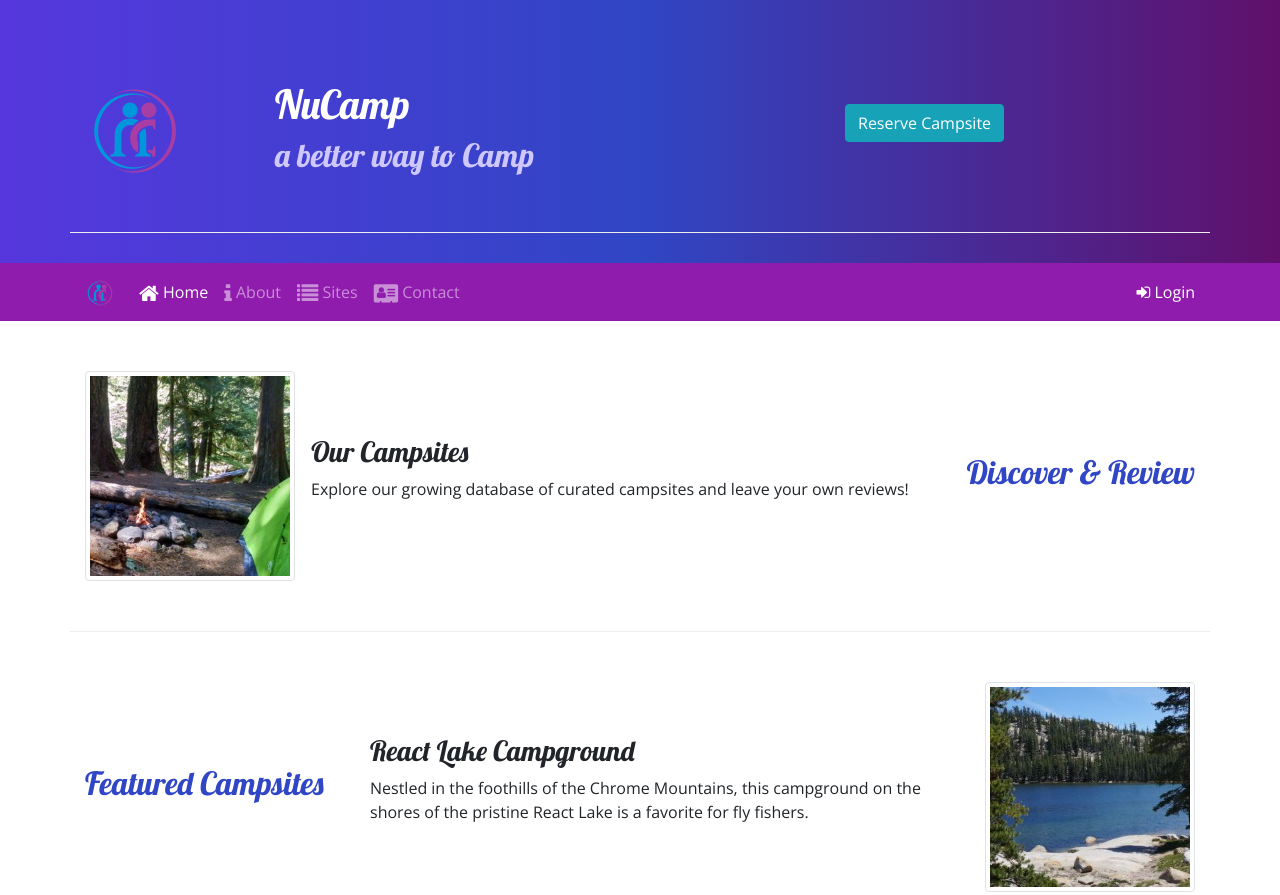
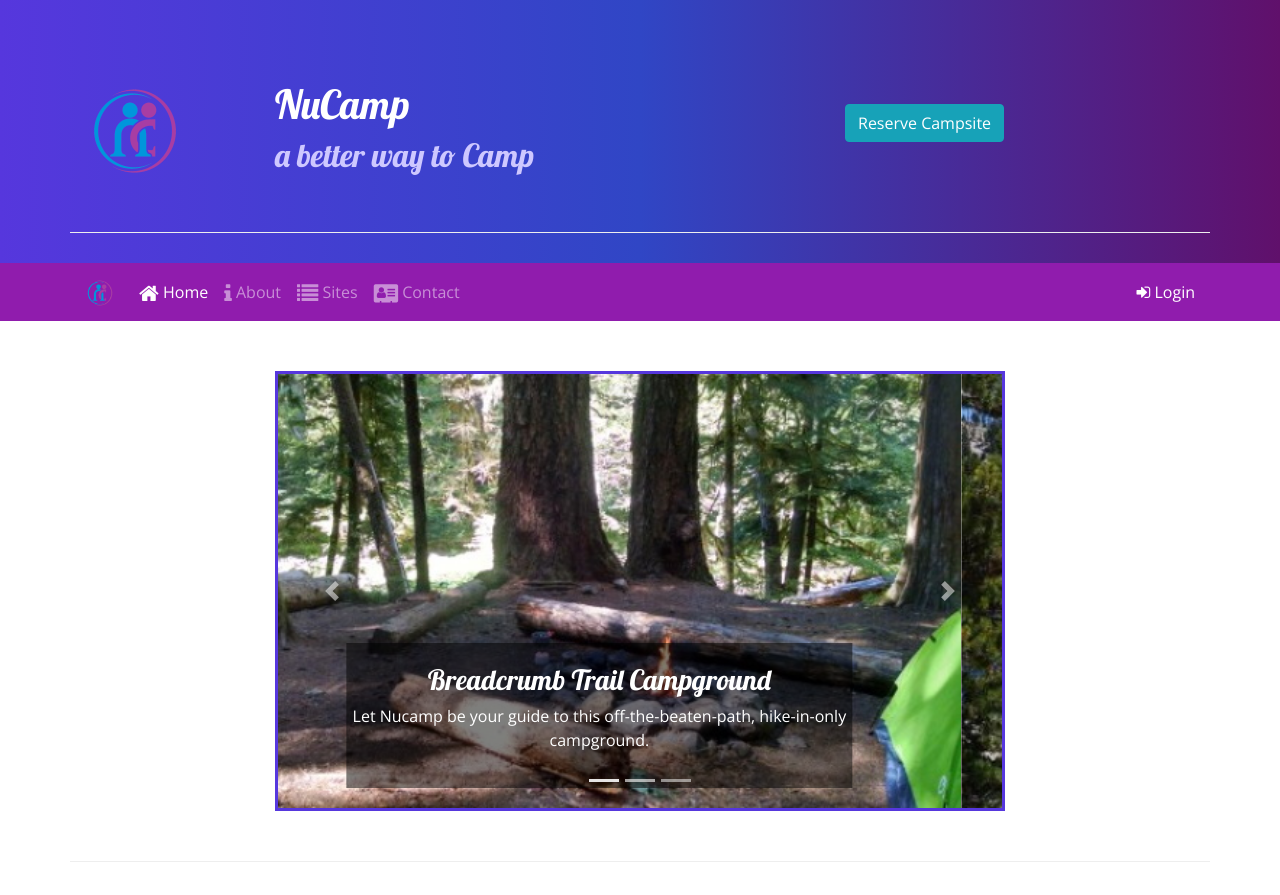
Before and after one commit to xockcin/bootstrap-project, a website: page index.html in a window 1280 px wide. Shown: the top 895 px of the page. Drawn offline with nearby package versions, Linux system fonts and the light colour scheme.

Commit message:
added carousel to index.html and custom styling for carousel

```diff
--- a/css/styles.css
+++ b/css/styles.css
@@ -40,3 +40,11 @@ a, a:hover {
     color: inherit;
     text-decoration: none;
 }
+
+.carousel-caption {
+    background-color: rgba(0, 0, 0, 0.5);
+}
+
+.carousel {
+    border: solid #5637DD;
+}
--- a/index.html
+++ b/index.html
@@ -27,6 +27,7 @@
     <!--header-->
     <header class="jumbotron jumbotron-fluid">
         <div class="container">
+
             <div class="row row-content">
                 <!--icon-->
                 <div class="col-4 col-sm-2 col-md-2 align-self-center">
@@ -76,7 +77,6 @@
     </nav>
 
     <!-- login modal -->
-
     <div id="loginModal" class="modal fade" role="dialog">
         <div class="modal-dialog" role="document">
             <div class="modal-content">
@@ -124,6 +124,64 @@
 
     <!--content-->
     <div class="container">
+        <!-- carousel -->
+        <div class="row row-content">
+            <div class="col-md-8 mx-auto">
+                <div id="homeCarousel" class="carousel slide" data-ride="carousel">
+                    <!-- indicators -->
+                    <ol class="carousel-indicators">
+                        <li data-target="#homeCarousel" data-slide-to="1" class="active"></li>
+                        <li data-target="#homeCarousel" data-slide-to="2"></li>
+                        <li data-target="#homeCarousel" data-slide-to="3"></li>
+                    </ol>
+                    <!-- slides -->
+                    <div class="carousel-inner">
+                        <!-- first slide -->
+                        <div class="carousel-item active">
+                            <img src="img/breadcrumb-trail.jpg" alt="Breadcrumb Trail Campground" class="d-block w-100">
+                            <div class="carousel-caption">
+                                <h3>Breadcrumb Trail Campground</h3>
+                                <p class="d-none d-sm-block">
+                                    Let Nucamp be your guide to this off-the-beaten-path, hike-in-only campground.
+                                </p>
+                            </div>
+                        </div>
+                        <!-- second slide -->
+                        <div class="carousel-item">
+                            <img src="img/react-lake.jpg" alt="React Lake Campground" class="d-block w-100">
+                            <div class="carousel-caption">
+                                <h3>React Lake Campground</h3>
+                                <p class="d-none d-sm-block">
+                                    Nestled in the foothills of the Chrome Mountains, this campground on the shores of the pristine React Lake is a favorite for fly fishers.
+                                </p>
+                            </div>
+                        </div>
+                        <!-- third slide -->
+                        <div class="carousel-item">
+                            <img src="img/chrome-river.jpg" alt="Chrome River Campground" class="d-block w-100">
+                            <div class="carousel-caption">
+                                <h3>Chrome River Campground</h3>
+                                <p class="d-none d-sm-block">
+                                    Spend a few sunny days and starry nights beneath a canopy of old-growth firs at this enchanting spot by the Chrome River.
+                                </p>
+                            </div>
+                        </div>
+                    </div>
+                    <!-- prev button -->
+                    <a class="carousel-control-prev" href="#homeCarousel" role="button" data-slide="prev">
+                        <span class="carousel-control-prev-icon"></span>
+                        <span class="sr-only">Previous</span>
+                    </a>
+                    <!-- next button -->
+                    <a class="carousel-control-next" href="#homeCarousel" role="button" data-slide="next">
+                        <span class="carousel-control-next-icon"></span>
+                        <span class="sr-only">Next</span>
+                    </a>
+
+                </div>
+            </div>
+        </div>
+
         <!--first row-->
         <div class="row row-content align-items-center">
             <!--header-->
```
